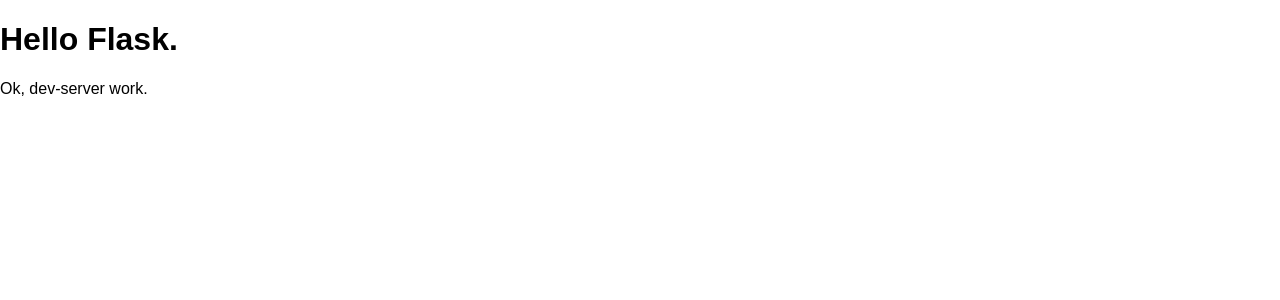
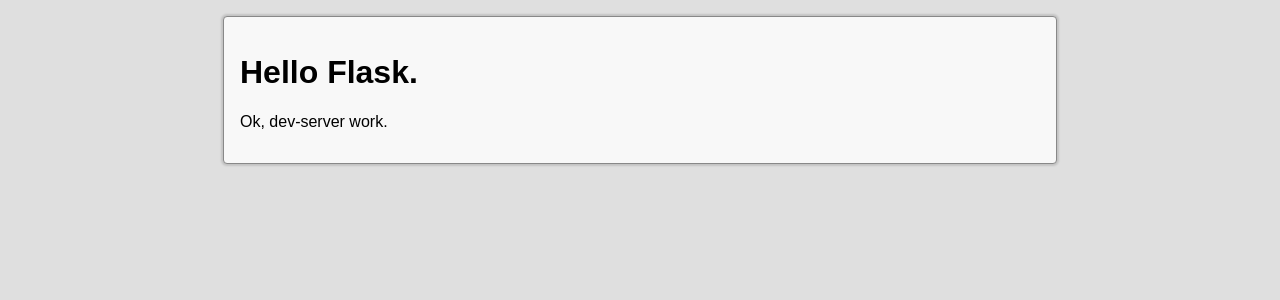
Before and after one commit to gordio/prom_test, a Flask app: page / in a window 1280 px wide. Shown: the top 300 px of the page. Run offline with Flask 2, Linux system fonts and the light colour scheme.

Commit message:
template: Looks like page

```diff
--- a/static/css/base.css
+++ b/static/css/base.css
@@ -1,5 +1,6 @@
 html, body {
 	font-weight: "HelveticaNeue", "Helvetica Neue", "Helvetica", "Arial", sans-serif;
+	background: #DFDFDF;
 }
 
 form .errorlist {
@@ -9,3 +10,15 @@
     color: #A00;
     text-shadow: 0 1px 0 rgba(0, 0, 0, 0.25);
 }
+
+.page {
+	margin: 1em auto;
+	padding: 1em;
+	width: 80%;
+	min-width: 18rem;
+	max-width: 50rem;
+	border: 1px solid #888;
+	background: #F8F8F8;
+	border-radius: 0.25rem;
+	box-shadow: 0 0 0.125em 0.125em rgba(0, 0, 0, 0.125);
+}
--- a/templates/base.html
+++ b/templates/base.html
@@ -10,7 +10,9 @@
 	{% endblock %}
 </head>
 <body>
-{% block content %}
-{% endblock %}
+<section class="content page">
+	{% block content %}
+	{% endblock %}
+</section>
 </body>
 </html>
```
